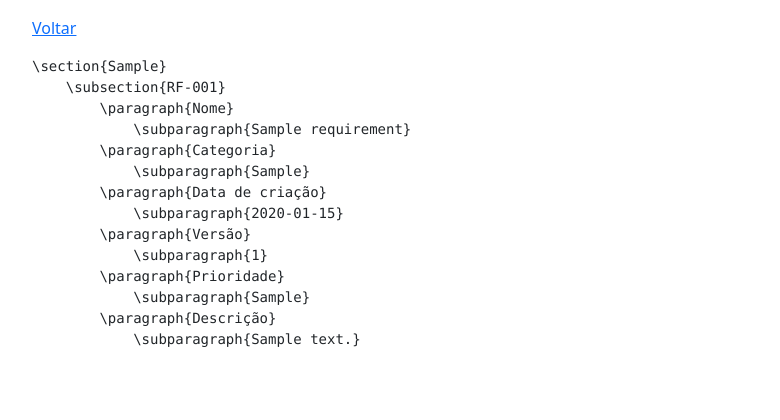
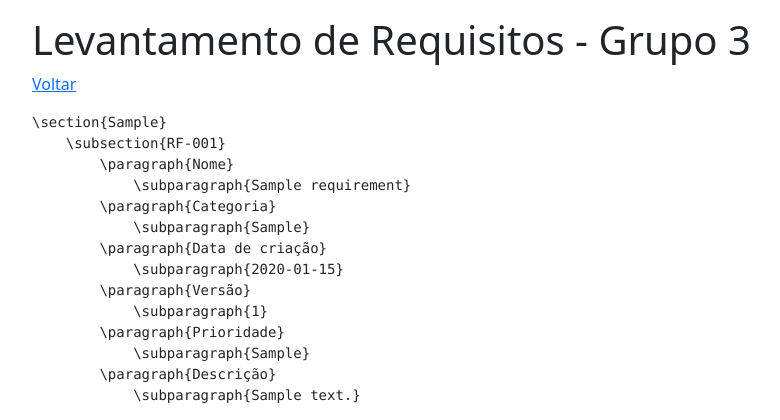
Before and after one commit to ckc-dev/CompEng, a Django app: page /latex in a window 1280 px wide. Shown: the top 420 px of the page, without its empty margins (50-830 px from the left). Run offline with Django 4.2, Linux system fonts and the light colour scheme; tables that the repository leaves empty hold one stand-in row (values such as "Sample post"); parts of the project's set-up code (start-up, migrations or seed data) failed here and were passed over; some libraries are stand-ins or nearby versions.

Commit message:
Abstract page title.

```diff
--- a/base/templates/base/index.html
+++ b/base/templates/base/index.html
@@ -2,7 +2,7 @@
 {% load django_bootstrap5 %}
 
 {% block body %}
-  <h1>Levantamento de Requisitos - Grupo 3</h1>
+  <h2>{% block title %}Levantamento{% endblock %}</h2>
   {% bootstrap_messages %}
   <form class="my-3" method="post">
     {% csrf_token %}
--- a/templates/main.html
+++ b/templates/main.html
@@ -4,7 +4,7 @@
     <meta charset="UTF-8" />
     <meta http-equiv="X-UA-Compatible" content="IE=edge" />
     <meta name="viewport" content="width=device-width, initial-scale=1.0" />
-    <title>Levantamento de Requisitos - Grupo 3</title>
+    <title>{% block title %}{% endblock %} - Requisitos - Grupo 3</title>
     <link
       href="https://cdn.jsdelivr.net/npm/bootstrap@5.0.2/dist/css/bootstrap.min.css"
       rel="stylesheet"
@@ -24,6 +24,7 @@
     ></script>
   </head>
   <body class="container-sm py-3">
+    <h1>Levantamento de Requisitos - Grupo 3</h1>
     {% block body %}{% endblock %}
   </body>
 </html>
```
